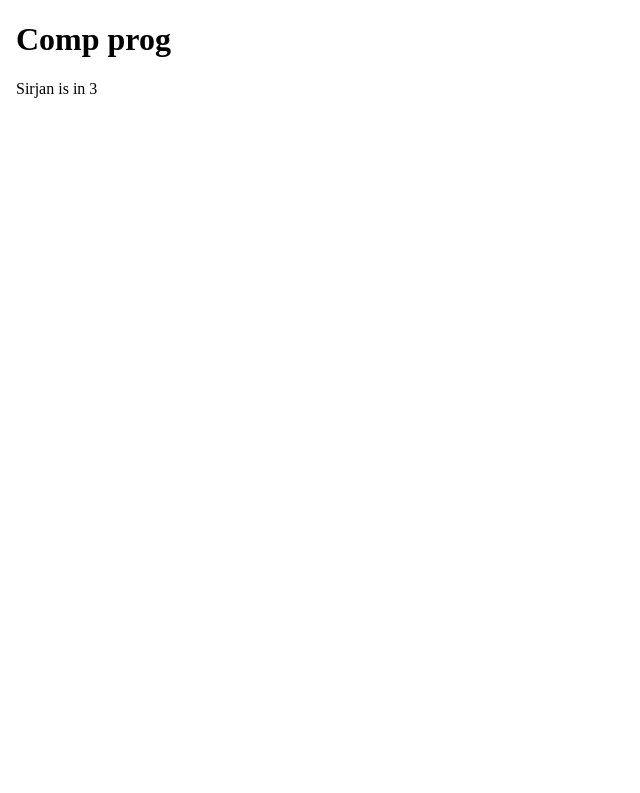
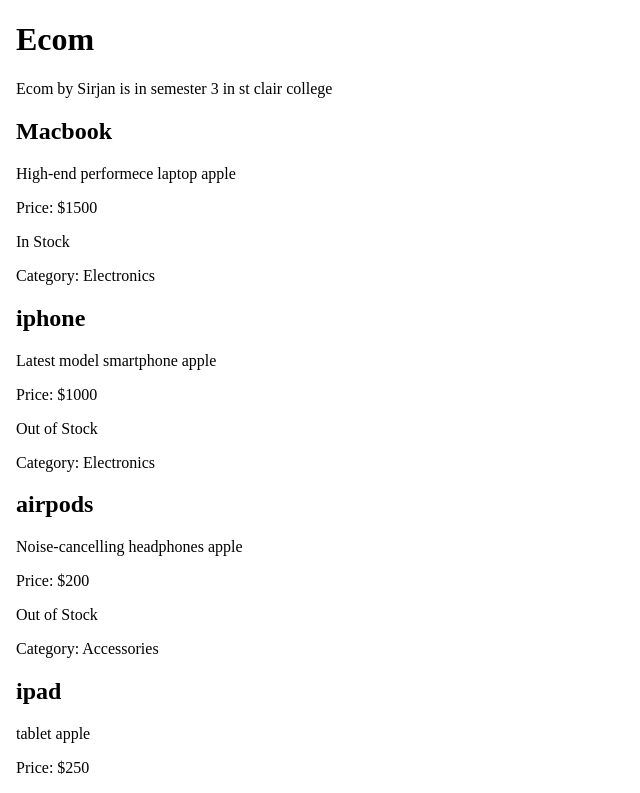
Before and after one commit to KingSlayer-KS/Sirjandeep_Kandhari_Learning_Angular, an Angular app: page / in a window 1280 px wide. Shown: the top 793 px of the page, without its empty margins (0-640 px from the left). Built offline with nearby package versions, Linux system fonts and the light colour scheme.

Commit message:
Displaying items usinf for, if

```diff
--- a/src/app/app.component.html
+++ b/src/app/app.component.html
@@ -3,10 +3,25 @@
 <head>
   <meta charset="UTF-8">
   <meta name="viewport" content="width=device-width, initial-scale=1.0">
-  <title>Sirjan</title>
+  <title>Ecom</title>
 </head>
 <body>
-    <h1>Comp prog</h1>
-    <p>{{ name }} is in {{ sem }}</p>
+    <h1>Ecom</h1>
+    <p>Ecom by {{ name }} is in  semester {{ sem }} in st clair college</p>
+
+    <div >
+      @for (item of items; track item){
+      <h2>{{ item.name }}</h2>
+      <p>{{ item.description }}</p>
+      <p>Price: ${{ item.price }}</p>
+      @if (item.inStock) {
+        <p>In Stock</p>
+        }
+        @else {
+        <p>Out of Stock</p>
+        }
+      <p>Category: {{ item.category }}</p>
+      }
+    </div>
 </body>
 </html>
```
